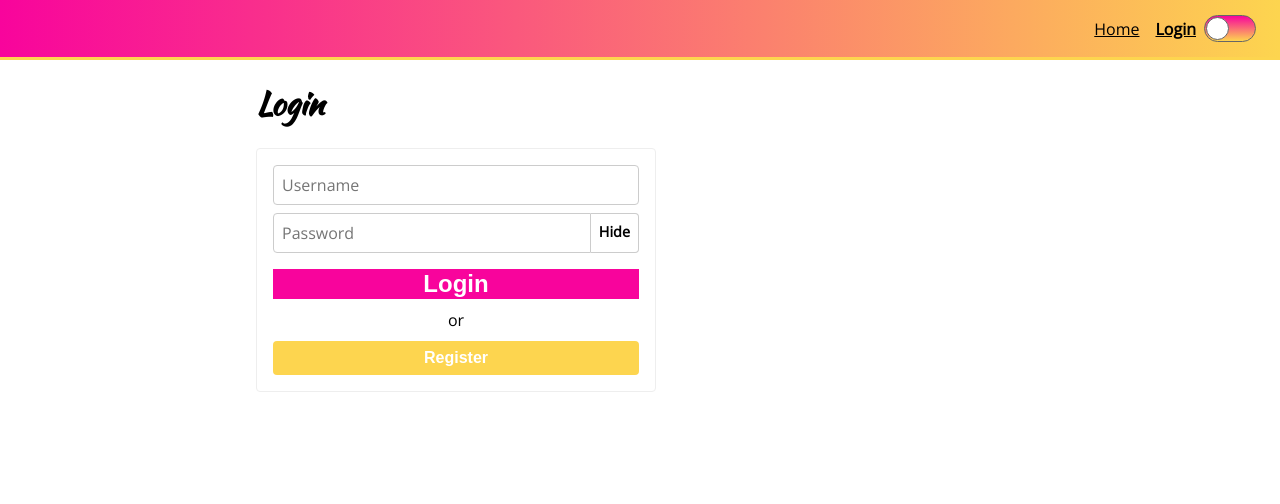
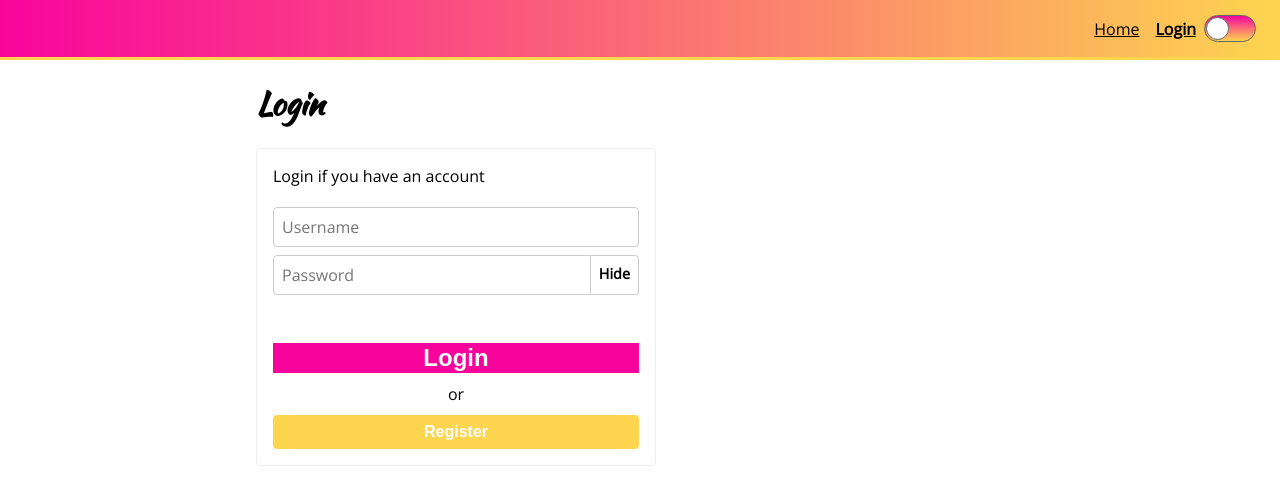
Before and after one commit to fairouzw/styled-components-react, a React (Create React App) app: page /login in a window 1280 px wide. Shown: the top 504 px of the page. Built offline with nearby package versions, Linux system fonts and the light colour scheme.

Commit message:
ref styled components with another

```diff
--- a/src/components/pages/Login.js
+++ b/src/components/pages/Login.js
@@ -15,6 +15,12 @@ const Form = styled.form`
   .alt-text {
     text-align: center;
     margin: 10px 0;
+  }
+  >${Button}:first-of-type{
+    margin-top: 40px;
+  }
+  >${Input}{
+    margin-top: 20px;
   }
 `;
 
@@ -56,6 +62,7 @@ export default function Login() {
         <Spinner/>
         :
         <>
+        <span>Login if you have an account</span>
         <Input
           value={formFields.username}
           name="username"
```
